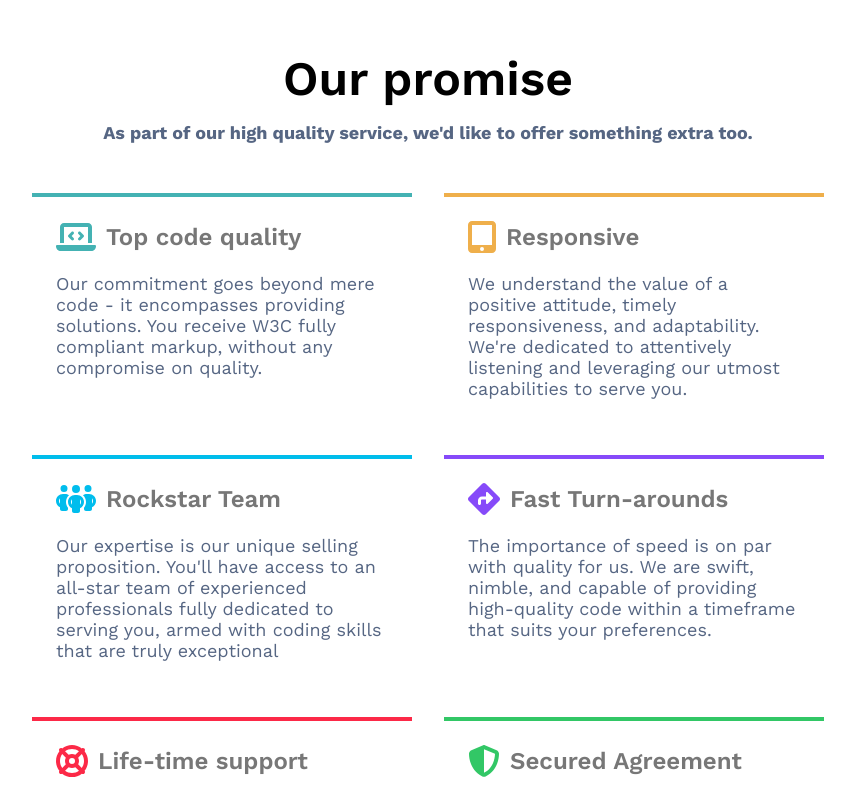
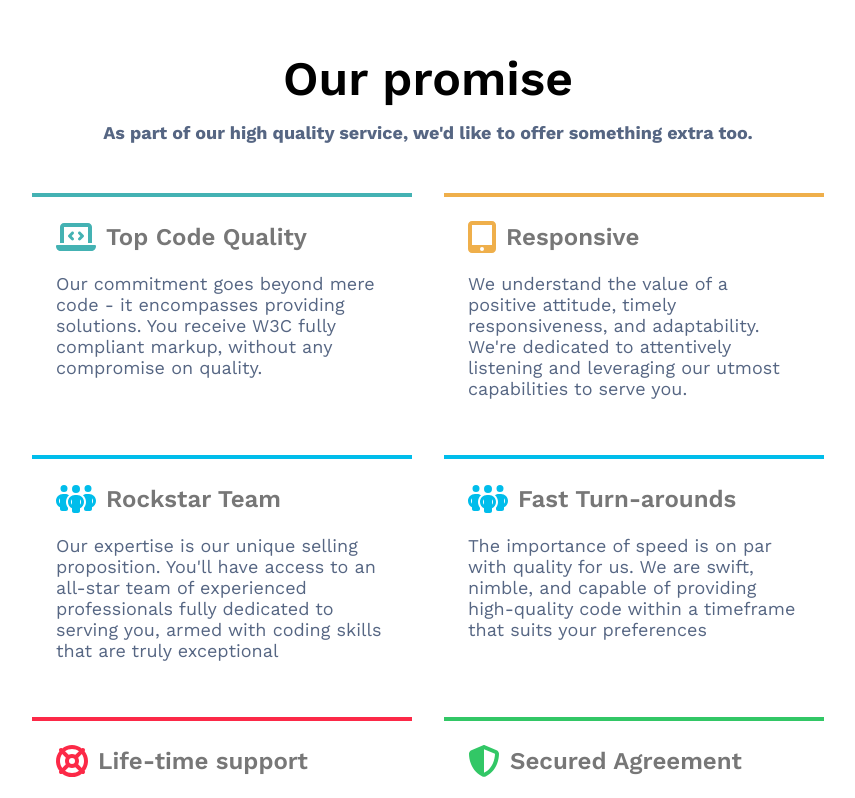
Before and after one commit to sairam2381/st-Josephs-react, a React (Create React App) app: page / in a window 1280 px wide. Shown: the top 798 px of the page, without its empty margins (212-1067 px from the left). Built offline with nearby package versions, Linux system fonts and the light colour scheme.

Commit message:
The latest code

```diff
--- a/src/home-page/our-promise/our-promise-component.jsx
+++ b/src/home-page/our-promise/our-promise-component.jsx
@@ -11,6 +11,7 @@ import {
   faLaptopCode,
 } from "@fortawesome/free-solid-svg-icons";
 import { OurpromiseStyle } from "./our-promise-style";
+import { OurPromiseData } from "./our-promise-data";
 const OurpromisesComponent = () => {
   return (
     <OurpromiseStyle>
@@ -22,81 +23,21 @@ const OurpromisesComponent = () => {
         </h2>
       </div>
       <div className="element">
-        <div className="element__item child1">
-          <div className="item">
-            <FontAwesomeIcon icon={faLaptopCode} size="2xl" color="#44b2b3" />
-            <div className="item__title">Top code quality</div>
-          </div>
-          <div className="element__content">
-            Our commitment goes beyond mere code - it encompasses providing
-            solutions. You receive W3C fully compliant markup, without any
-            compromise on quality.
-          </div>
-        </div>
-
-        <div className="element__item child2">
+        {OurPromiseData.map((item, index) => {
+          return (
+            <div className="element__item " style={{ borderTop: item.color }}>
               <div className="item">
                 <FontAwesomeIcon
-              icon={faTabletScreenButton}
+                  icon={item.icon}
                   size="2xl"
-              color="#efaf4b"
+                  color={item.colorIcon}
                 />
-            <div className="item__title">Responsive</div>
+                <div className="item__title">{item.title}</div>
               </div>
-          <div className="element__content">
-            We understand the value of a positive attitude, timely
-            responsiveness, and adaptability. We're dedicated to attentively
-            listening and leveraging our utmost capabilities to serve you.
+              <div className="element__content">{item.description}</div>
             </div>
-        </div>
-        <div className="element__item child3">
-          <div className="item">
-            <FontAwesomeIcon icon={faPeopleGroup} size="2xl" color="#00bded" />
-            <div className="item__title">Rockstar Team</div>
-          </div>
-          <div className="element__content">
-            Our expertise is our unique selling proposition. You'll have access
-            to an all-star team of experienced professionals fully dedicated to
-            serving you, armed with coding skills that are truly exceptional
-          </div>
-        </div>
-        <div className="element__item child4">
-          <div className="item">
-            <FontAwesomeIcon
-              icon={faDiamondTurnRight}
-              size="2xl"
-              color="#864AF9"
-            />
-            <div className="item__title">Fast Turn-arounds</div>
-          </div>
-          <div className="element__content">
-            The importance of speed is on par with quality for us. We are swift,
-            nimble, and capable of providing high-quality code within a
-            timeframe that suits your preferences.
-          </div>
-        </div>
-        <div className="element__item child5">
-          <div className="item">
-            <FontAwesomeIcon icon={faLifeRing} size="2xl" color="#fc2947" />
-            <div className="item__title">Life-time support</div>
-          </div>
-          <div className="element__content">
-            Our commitment to code quality is exemplified by our enduring
-            support. If any bugs happen to emerge in the future, feel free to
-            reach out to us for assistance.
-          </div>
-        </div>
-        <div className="element__item child6">
-          <div className="item">
-            <FontAwesomeIcon icon={faShieldHalved} size="2xl" color="#32c766" />
-            <div className="item__title">Secured Agreement</div>
-          </div>
-          <div className="element__content">
-            The creative work you receive is entirely your own, and we
-            unequivocally respect that. We assure you of our commitment and
-            readiness to formalize this with a Non-Disclosure Agreement (NDA)
-          </div>
-        </div>
+          );
+        })}
       </div>
     </OurpromiseStyle>
   );
--- a/src/home-page/our-promise/our-promise-data.js
+++ b/src/home-page/our-promise/our-promise-data.js
@@ -6,47 +6,53 @@ import {
   faShieldHalved,
   faLaptopCode,
 } from "@fortawesome/free-solid-svg-icons";
-const OurPromiseData = [
+export const OurPromiseData = [
   {
     title: "Top Code Quality",
     description:
       "Our commitment goes beyond mere code - it encompasses providing solutions. You receive W3C fully compliant markup, without any compromise on quality.",
     icon: faLaptopCode,
-    color: "#44b2b3",
+    color: "4px solid #44b2b3",
+    colorIcon: " #44b2b3",
   },
   {
     title: "Responsive",
     description:
       "We understand the value of a positive attitude, timely responsiveness, and adaptability. We're dedicated to attentively listening and leveraging our utmost capabilities to serve you.",
     icon: faTabletScreenButton,
-    color: "#efaf4b",
+    color: "4px solid #efaf4b",
+    colorIcon: "#efaf4b",
   },
   {
     title: "Rockstar Team",
     description:
       "Our expertise is our unique selling proposition. You'll have access to an all-star team of experienced professionals fully dedicated to serving you, armed with coding skills that are truly exceptional",
     icon: faPeopleGroup,
-    color: "#00bdeb",
+    color: "4px solid #00bdeb",
+    colorIcon: "#00bdeb",
   },
   {
     title: "Fast Turn-arounds",
     description:
       "The importance of speed is on par with quality for us. We are swift, nimble, and capable of providing high-quality code within a timeframe that suits your preferences",
     icon: faPeopleGroup,
-    color: "#00bdeb",
+    color: "4px solid #00bdeb",
+    colorIcon: " #00bdeb",
   },
   {
     title: "Life-time support",
     description:
       "Our commitment to code quality is exemplified by our enduring support. If any bugs happen to emerge in the future, feel free to reach out to us for assistance.",
     icon: faLifeRing,
-    color: "#fc2947",
+    color: "4px solid #fc2947",
+    colorIcon: "  #fc2947",
   },
   {
     title: "Secured Agreement",
     description:
       "The creative work you receive is entirely your own, and we unequivocally respect that. We assure you of our commitment and readiness to formalize this with a Non-Disclosure Agreement (NDA).",
     icon: faShieldHalved,
-    color: "#32c766",
+    color: "4px solid #32c766",
+    colorIcon: "#32c766",
   },
 ];
```
Lines whose indentation alone changed are shown as unchanged.
